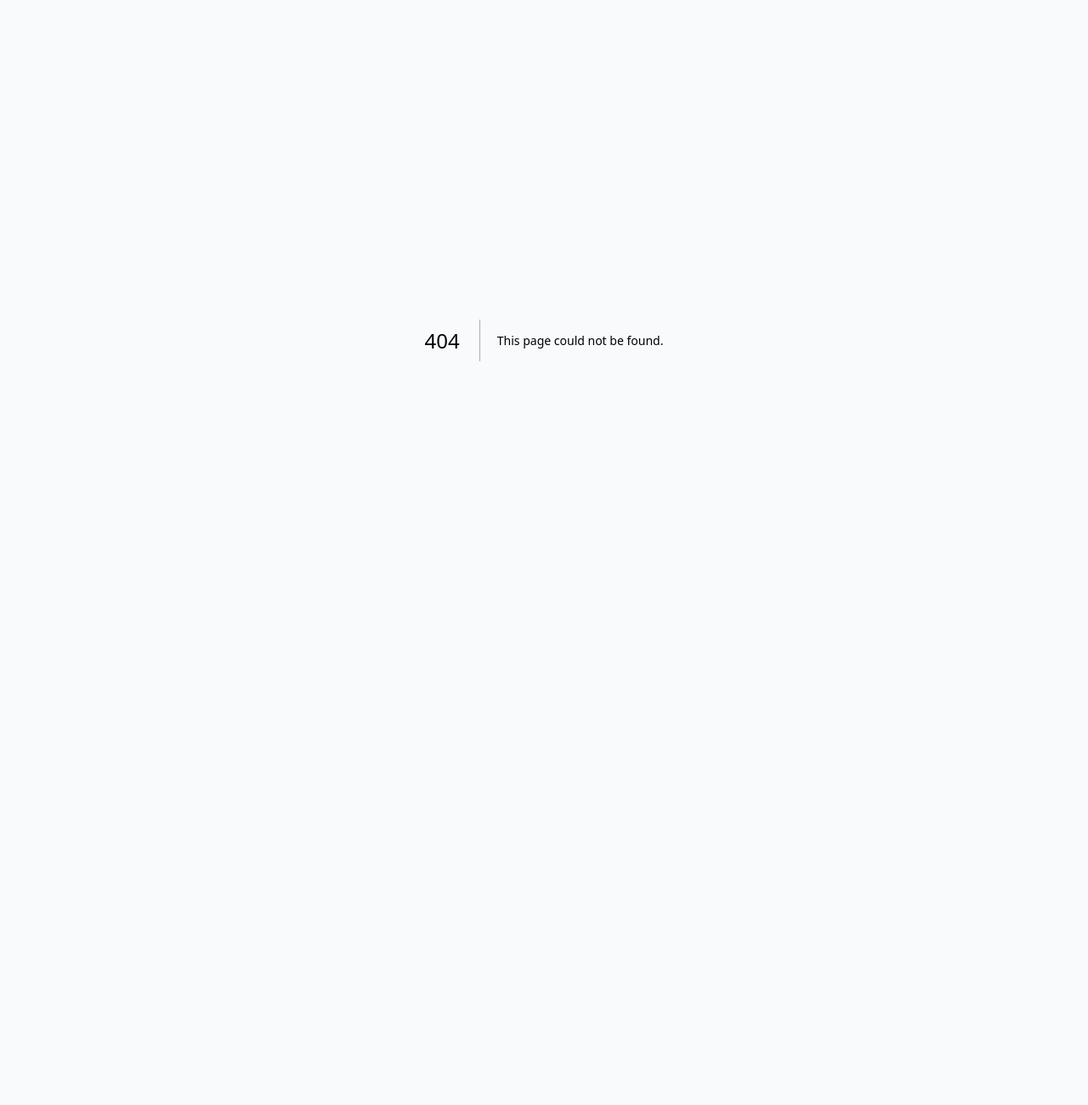
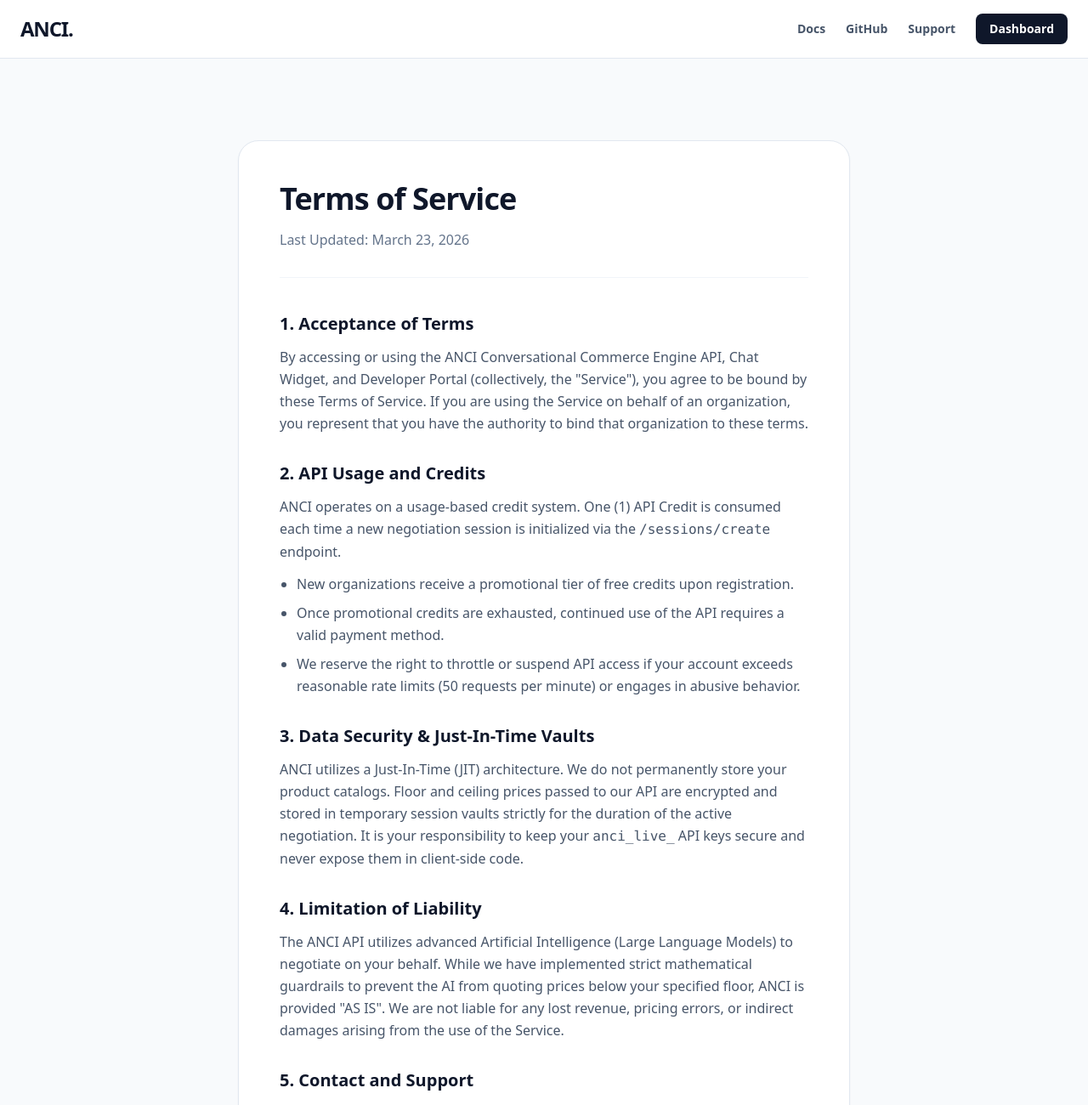
Before and after one commit to OkayNotice/ai-negotiator-agent, a Next.js app: page /terms in a window 1280 px wide. Before the commit this address had no page. Shown: the top 1300 px of the page at 85% size. Before the commit the page ends 800 px from the top, so only its background shows below. Built offline with nearby package versions, Linux system fonts and the light colour scheme.

Commit message:
Create src/app/terms/page.tsx

```diff
--- /dev/null
+++ b/src/app/terms/page.tsx
@@ -0,0 +1,73 @@
+import Header from "@/components/Header";
+import Footer from "@/components/Footer";
+import Link from "next/link";
+
+export default function TermsOfService() {
+  return (
+    <div className="min-h-screen bg-slate-50 font-sans selection:bg-emerald-100 flex flex-col">
+      <Header />
+
+      <main className="flex-1 max-w-3xl mx-auto w-full px-6 py-16 md:py-24">
+        <div className="bg-white p-8 md:p-12 rounded-3xl shadow-sm border border-slate-200">
+          <div className="mb-10 border-b border-slate-100 pb-8">
+            <h1 className="text-3xl md:text-4xl font-extrabold text-slate-900 tracking-tight mb-4">
+              Terms of Service
+            </h1>
+            <p className="text-slate-500 font-medium">
+              Last Updated: {new Date().toLocaleDateString('en-US', { month: 'long', day: 'numeric', year: 'numeric' })}
+            </p>
+          </div>
+
+          <div className="space-y-8 text-slate-600 leading-relaxed">
+
+            <section>
+              <h2 className="text-xl font-bold text-slate-900 mb-3">1. Acceptance of Terms</h2>
+              <p>
+                By accessing or using the ANCI Conversational Commerce Engine API, Chat Widget, and Developer Portal (collectively, the "Service"), you agree to be bound by these Terms of Service. If you are using the Service on behalf of an organization, you represent that you have the authority to bind that organization to these terms.
+              </p>
+            </section>
+
+            <section>
+              <h2 className="text-xl font-bold text-slate-900 mb-3">2. API Usage and Credits</h2>
+              <p className="mb-3">
+                ANCI operates on a usage-based credit system. One (1) API Credit is consumed each time a new negotiation session is initialized via the <code>/sessions/create</code> endpoint.
+              </p>
+              <ul className="list-disc pl-5 space-y-2">
+                <li>New organizations receive a promotional tier of free credits upon registration.</li>
+                <li>Once promotional credits are exhausted, continued use of the API requires a valid payment method.</li>
+                <li>We reserve the right to throttle or suspend API access if your account exceeds reasonable rate limits (50 requests per minute) or engages in abusive behavior.</li>
+              </ul>
+            </section>
+
+            <section>
+              <h2 className="text-xl font-bold text-slate-900 mb-3">3. Data Security & Just-In-Time Vaults</h2>
+              <p>
+                ANCI utilizes a Just-In-Time (JIT) architecture. We do not permanently store your product catalogs. Floor and ceiling prices passed to our API are encrypted and stored in temporary session vaults strictly for the duration of the active negotiation. It is your responsibility to keep your <code>anci_live_</code> API keys secure and never expose them in client-side code.
+              </p>
+            </section>
+
+            <section>
+              <h2 className="text-xl font-bold text-slate-900 mb-3">4. Limitation of Liability</h2>
+              <p>
+                The ANCI API utilizes advanced Artificial Intelligence (Large Language Models) to negotiate on your behalf. While we have implemented strict mathematical guardrails to prevent the AI from quoting prices below your specified floor, ANCI is provided "AS IS". We are not liable for any lost revenue, pricing errors, or indirect damages arising from the use of the Service.
+              </p>
+            </section>
+
+            <section>
+              <h2 className="text-xl font-bold text-slate-900 mb-3">5. Contact and Support</h2>
+              <p>
+                If you have questions about these terms, need help with integration, or require a custom Enterprise Service Level Agreement (SLA), please reach out to our engineering team.
+              </p>
+              <div className="mt-4 p-4 bg-slate-50 border border-slate-100 rounded-xl">
+                <span className="font-bold text-slate-900">Email:</span> <a href="mailto:shopkabale@gmail.com" className="text-emerald-600 hover:text-emerald-700 transition-colors font-medium">shopkabale@gmail.com</a>
+              </div>
+            </section>
+
+          </div>
+        </div>
+      </main>
+
+      <Footer />
+    </div>
+  );
+}
```
